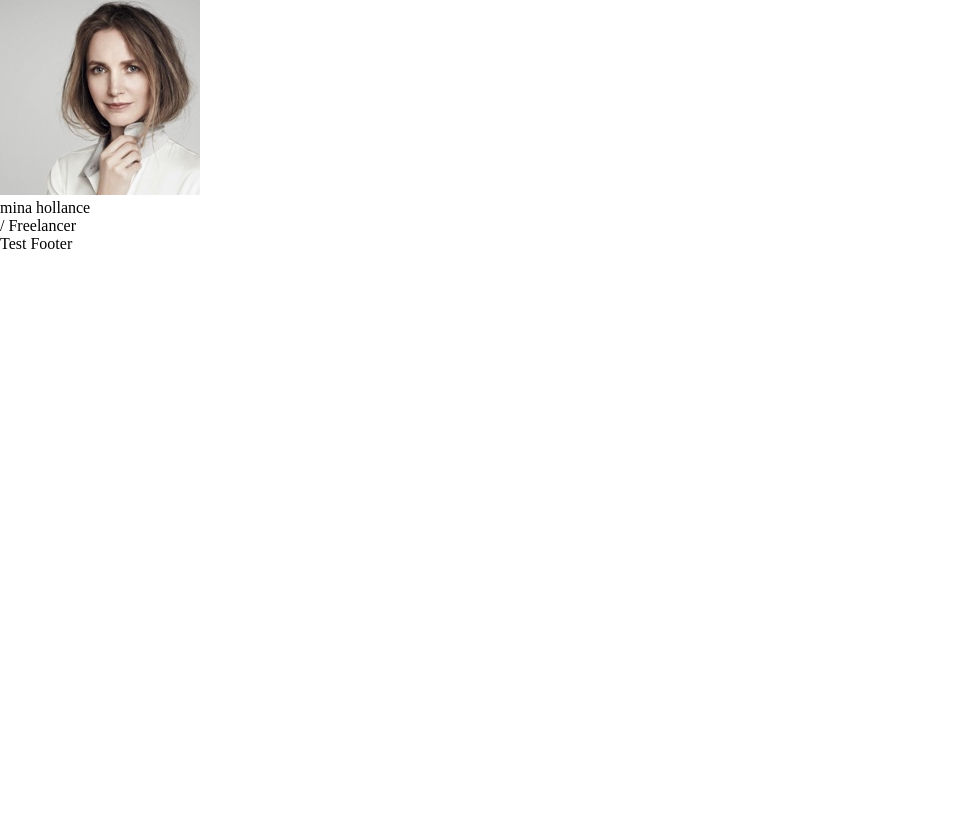
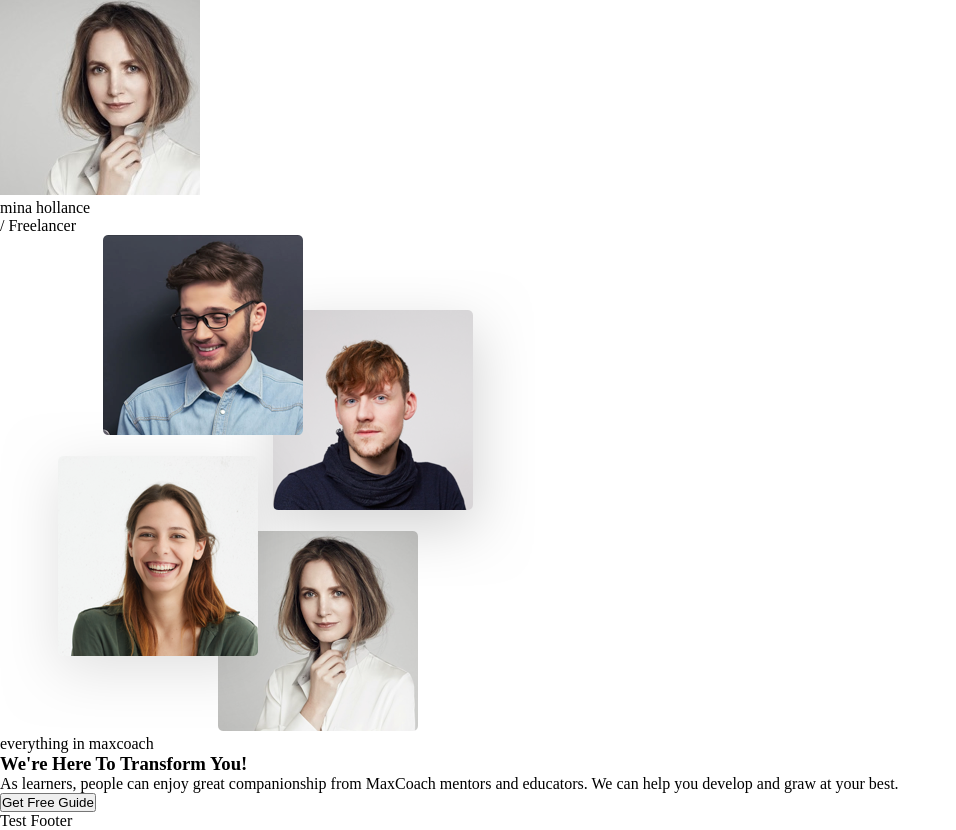
Before and after one commit to MarioBroi/proj-html-vuejs, a Vue app: page / in a window 1280 px wide. Shown: the part 3652-4482 px from the top of the page, without its empty margins (0-956 px from the left). Before the commit the page ends 3905 px from the top, so only its background shows below. Built offline with nearby package versions, Linux system fonts and the light colour scheme.

Commit message:
add transform section in AppMain and update readme

```diff
--- a/src/components/AppMain.vue
+++ b/src/components/AppMain.vue
@@ -278,7 +278,23 @@ export default {
         </section>
         <!-- /.testimonials -->
 
-        <section class="transform"></section>
+        <section class="transform">
+            <div class="transform-left">
+                <img src="/public/img/home-3-team-image.png" alt="">
+            </div>
+            <!-- /.transform-left -->
+
+            <div class="transorm-right">
+                <div>everything in maxcoach</div>
+                <h3>We're Here To <span>Transform</span> You!</h3>
+                <p>
+                    As learners, people can enjoy great companionship from MaxCoach mentors and educators. We can help
+                    you develop and graw at your best.
+                </p>
+                <button>Get Free Guide</button>
+            </div>
+            <!-- /.transorm-right -->
+        </section>
         <!-- /.transform -->
 
         <section class="blog"></section>
```
Also changed, not shown: 1 other file (tests, documents, lock files or other folders).
